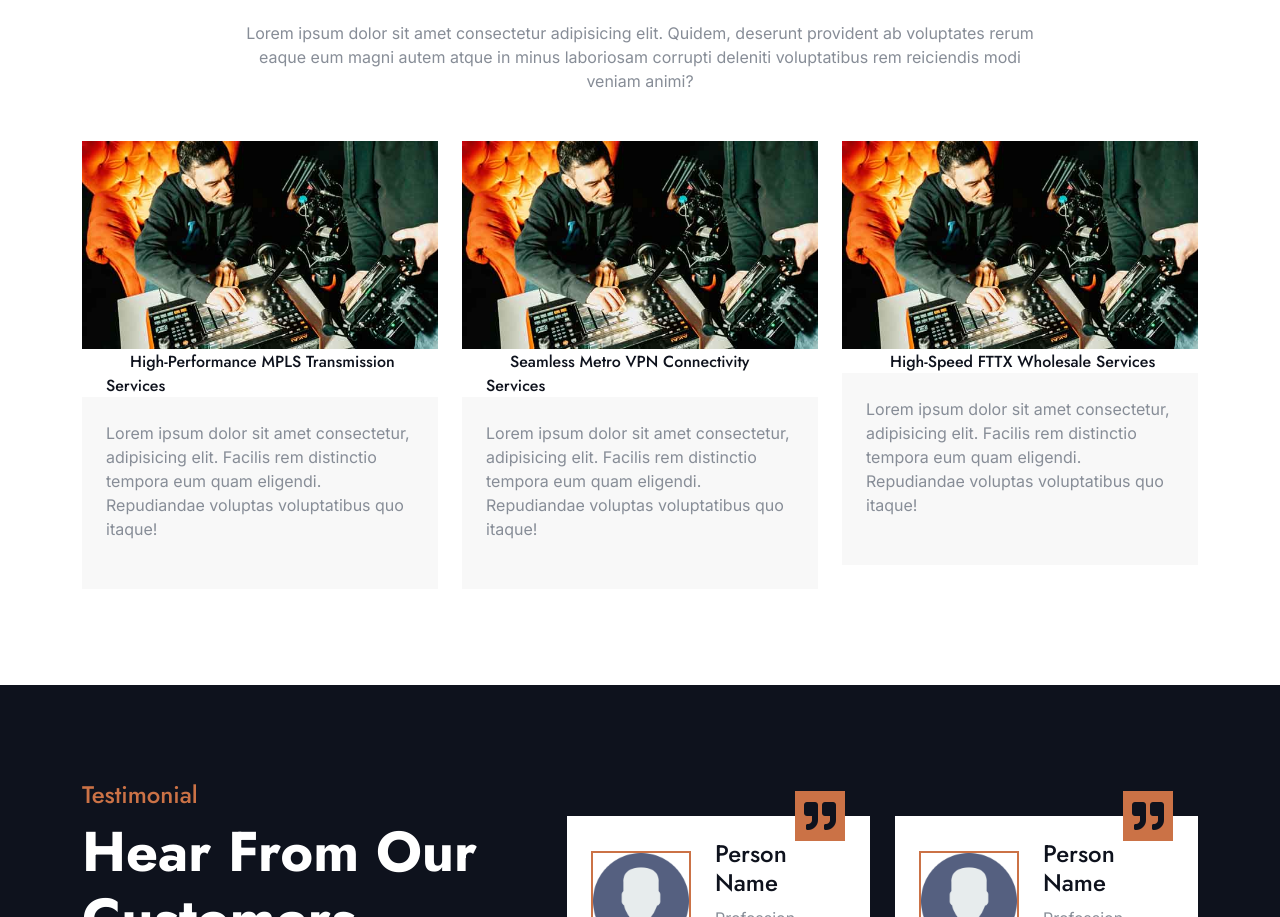
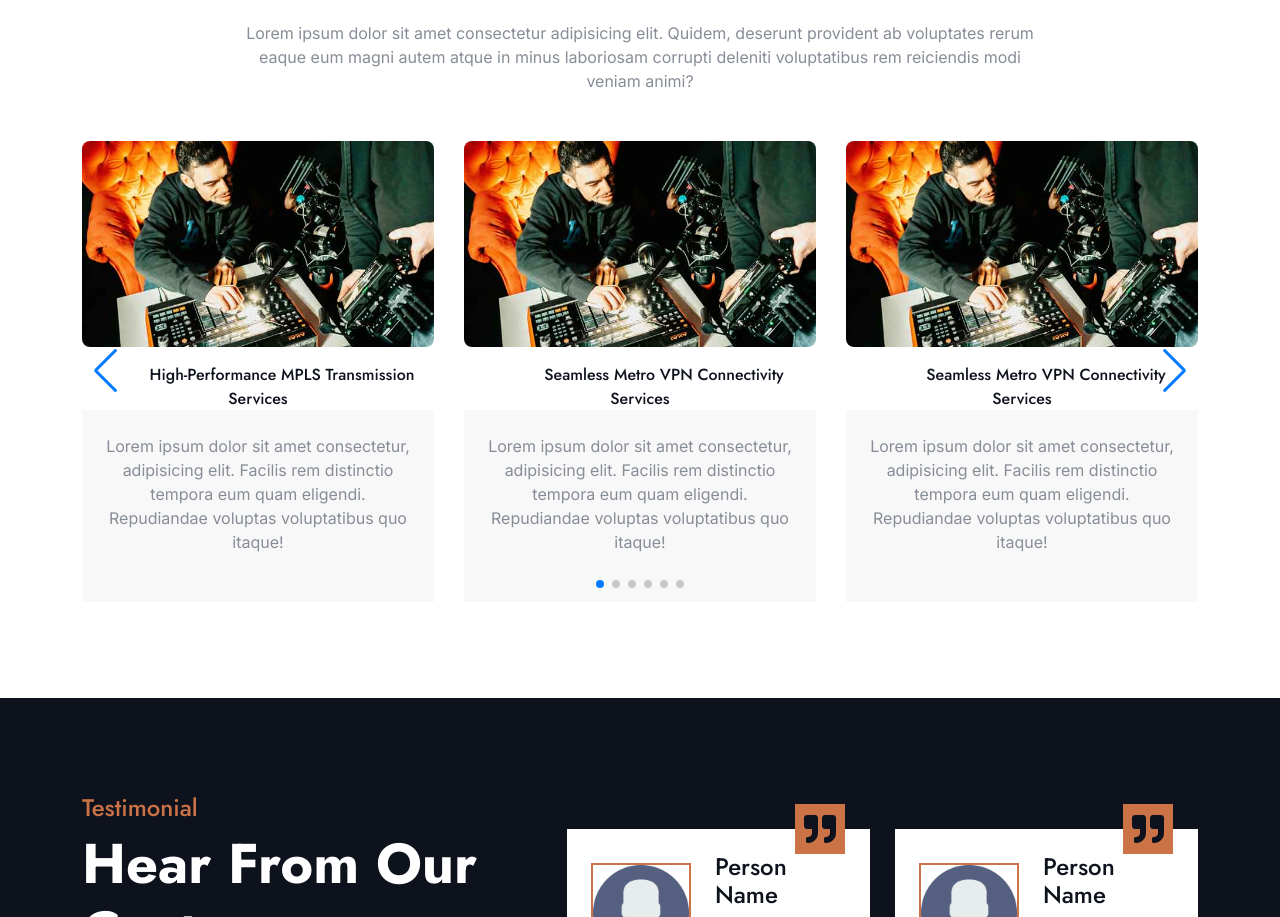
Before and after one commit to Tech-ola/mclords1, a plain HTML site: page index.html in a window 1280 px wide. Shown: the part 2434-3351 px from the top of the page. Drawn offline with nearby package versions, Linux system fonts and the light colour scheme; a web font is replaced by a local one.

Commit message:
fix:index

```diff
--- a/index.html
+++ b/index.html
@@ -24,10 +24,33 @@
 
         <!-- Customized Bootstrap Stylesheet -->
         <link href="css/bootstrap.min.css" rel="stylesheet">
+        <link rel="stylesheet" href="https://unpkg.com/swiper/swiper-bundle.min.css" />
+<script src="https://unpkg.com/swiper/swiper-bundle.min.js"></script>
+
 
         <!-- Template Stylesheet -->
         <link href="css/style.css" rel="stylesheet">
     </head>
+    <style>
+        .blog-img img {
+    border-radius: 8px;
+}
+.blog-heading {
+    font-weight: bold;
+    text-align: center;
+    margin-top: 15px;
+}
+.blog-conten {
+    text-align: center;
+}
+.swiper-slide {
+    display: flex;
+    flex-direction: column;
+    justify-content: center;
+    align-items: center;
+}
+
+    </style>
 
     <body>
 
@@ -53,7 +76,7 @@
                 <div class="w-100 h-100">
                     <div class="topbar px-0 py-2 d-none d-lg-block" style="height: 45px;">
                         <div class="row gx-0 align-items-center">
-                            <div class="col-lg-8 text-center text-lg-center mb-lg-0">
+                            <div class="col-lg-12 text-center text-lg-center mb-lg-0">
                                 <div class="d-flex flex-wrap">
                                     <div class="border-end border-primary pe-3">
                                         <a href="#" class="text-muted small"><i class="fa fa-phone-alt text-primary me-2"></i>0810 814 7879 / 0703 799 0332 / +1 (770) 899 1360</a>
@@ -235,11 +258,13 @@
                 <div class="d-flex flex-column mx-auto text-center mb-5 wow fadeInUp" data-wow-delay="0.2s" style="max-width: 800px;">
                     <h4 class="text-primary">Our Services</h4>
                     <h1 class="display-4 mb-4">Product & Services</h1>
-                    <p class="mb-0">Lorem ipsum dolor sit amet consectetur adipisicing elit. Quidem, deserunt provident ab voluptates rerum eaque eum magni autem atque in minus laboriosam corrupti deleniti voluptatibus rem reiciendis modi veniam animi?
-                    </p>
+                    <p class="mb-0">Lorem ipsum dolor sit amet consectetur adipisicing elit. Quidem, deserunt provident ab voluptates rerum eaque eum magni autem atque in minus laboriosam corrupti deleniti voluptatibus rem reiciendis modi veniam animi?</p>
                 </div>
-                <div class="row g-4">
-                    <div class="col-lg-4 wow fadeInUp" data-wow-delay="0.2s">
+                <!-- Swiper Slider -->
+                <div class="swiper mySwiper">
+                    <div class="swiper-wrapper">
+                        <!-- Service Item -->
+                        <div class="swiper-slide">
                             <div class="blog">
                                 <div class="blog-img">
                                     <img src="img/commercial-1.jpg" class="img-fluid w-100" alt="">
@@ -248,12 +273,12 @@
                                     <a href="#" class="h6 mb-0 p-4">High-Performance MPLS Transmission Services</a>
                                 </div>
                                 <div class="blog-conten bg-light p-4">
-                                <p class="mb-4">Lorem ipsum dolor sit amet consectetur, adipisicing elit. Facilis rem distinctio tempora eum quam eligendi. Repudiandae voluptas voluptatibus quo itaque!
-                                </p>
+                                    <p class="mb-4">Lorem ipsum dolor sit amet consectetur, adipisicing elit. Facilis rem distinctio tempora eum quam eligendi. Repudiandae voluptas voluptatibus quo itaque!</p>
                                 </div>
                             </div>
                         </div>
-                    <div class="col-lg-4 wow fadeInUp" data-wow-delay="0.2s">
+                        <!-- Repeated for each service -->
+                        <div class="swiper-slide">
                             <div class="blog">
                                 <div class="blog-img">
                                     <img src="img/commercial-1.jpg" class="img-fluid w-100" alt="">
@@ -262,31 +287,79 @@
                                     <a href="#" class="h6 mb-0 p-4">Seamless Metro VPN Connectivity Services</a>
                                 </div>
                                 <div class="blog-conten bg-light p-4">
-                                <p class="mb-4">Lorem ipsum dolor sit amet consectetur, adipisicing elit. Facilis rem distinctio tempora eum quam eligendi. Repudiandae voluptas voluptatibus quo itaque!
-                                </p>
+                                    <p class="mb-4">Lorem ipsum dolor sit amet consectetur, adipisicing elit. Facilis rem distinctio tempora eum quam eligendi. Repudiandae voluptas voluptatibus quo itaque!</p>
                                 </div>
                             </div>
                         </div>
-                    <div class="col-lg-4 wow fadeInUp" data-wow-delay="0.2s">
+
+                        <div class="swiper-slide">
                             <div class="blog">
                                 <div class="blog-img">
                                     <img src="img/commercial-1.jpg" class="img-fluid w-100" alt="">
                                 </div>
                                 <div class="blog-heading ms-4">
-                                <a href="#" class="h6 mb-0 p-4">
-                                    High-Speed FTTX Wholesale Services</a>
+                                    <a href="#" class="h6 mb-0 p-4">Seamless Metro VPN Connectivity Services</a>
                                 </div>
                                 <div class="blog-conten bg-light p-4">
-                                <p class="mb-4">Lorem ipsum dolor sit amet consectetur, adipisicing elit. Facilis rem distinctio tempora eum quam eligendi. Repudiandae voluptas voluptatibus quo itaque!
-                                </p>
+                                    <p class="mb-4">Lorem ipsum dolor sit amet consectetur, adipisicing elit. Facilis rem distinctio tempora eum quam eligendi. Repudiandae voluptas voluptatibus quo itaque!</p>
+                                </div>
+                            </div>
+                        </div>
+
+                        <div class="swiper-slide">
+                            <div class="blog">
+                                <div class="blog-img">
+                                    <img src="img/commercial-1.jpg" class="img-fluid w-100" alt="">
+                                </div>
+                                <div class="blog-heading ms-4">
+                                    <a href="#" class="h6 mb-0 p-4">Seamless Metro VPN Connectivity Services</a>
+                                </div>
+                                <div class="blog-conten bg-light p-4">
+                                    <p class="mb-4">Lorem ipsum dolor sit amet consectetur, adipisicing elit. Facilis rem distinctio tempora eum quam eligendi. Repudiandae voluptas voluptatibus quo itaque!</p>
                                 </div>
                             </div>
                         </div>
 
 
+                        <div class="swiper-slide">
+                            <div class="blog">
+                                <div class="blog-img">
+                                    <img src="img/commercial-1.jpg" class="img-fluid w-100" alt="">
+                                </div>
+                                <div class="blog-heading ms-4">
+                                    <a href="#" class="h6 mb-0 p-4">Seamless Metro VPN Connectivity Services</a>
+                                </div>
+                                <div class="blog-conten bg-light p-4">
+                                    <p class="mb-4">Lorem ipsum dolor sit amet consectetur, adipisicing elit. Facilis rem distinctio tempora eum quam eligendi. Repudiandae voluptas voluptatibus quo itaque!</p>
                                 </div>
                             </div>
                         </div>
+
+
+                        <div class="swiper-slide">
+                            <div class="blog">
+                                <div class="blog-img">
+                                    <img src="img/commercial-1.jpg" class="img-fluid w-100" alt="">
+                                </div>
+                                <div class="blog-heading ms-4">
+                                    <a href="#" class="h6 mb-0 p-4">Seamless Metro VPN Connectivity Services</a>
+                                </div>
+                                <div class="blog-conten bg-light p-4">
+                                    <p class="mb-4">Lorem ipsum dolor sit amet consectetur, adipisicing elit. Facilis rem distinctio tempora eum quam eligendi. Repudiandae voluptas voluptatibus quo itaque!</p>
+                                </div>
+                            </div>
+                        </div>
+                        <!-- Add more services here -->
+                    </div>
+                    <!-- Pagination -->
+                    <div class="swiper-pagination"></div>
+                    <!-- Navigation Buttons -->
+                    <div class="swiper-button-next"></div>
+                    <div class="swiper-button-prev"></div>
+                </div>
+            </div>
+        </div>
+
         <!-- Blog End -->
 
         <!-- Testimonial Start -->
@@ -559,7 +632,30 @@
         <!-- Back to Top -->
         <a href="#" class="btn btn-primary btn-lg-square back-to-top"><i class="fa fa-arrow-up"></i></a>
 
+        <script>
+            document.addEventListener('DOMContentLoaded', () => {
+    const swiper = new Swiper('.mySwiper', {
+        loop: true,
+        slidesPerView: 3, // Adjust based on the number of visible slides
+        spaceBetween: 30, // Space between slides
+        pagination: {
+            el: '.swiper-pagination',
+            clickable: true,
+        },
+        navigation: {
+            nextEl: '.swiper-button-next',
+            prevEl: '.swiper-button-prev',
+        },
+        breakpoints: {
+            // Responsive breakpoints for different device sizes
+            320: { slidesPerView: 1, spaceBetween: 10 },
+            768: { slidesPerView: 2, spaceBetween: 20 },
+            1024: { slidesPerView: 3, spaceBetween: 30 },
+        },
+    });
+});
 
+        </script>
         <!-- JavaScript Libraries -->
         <script src="https://ajax.googleapis.com/ajax/libs/jquery/3.6.4/jquery.min.js"></script>
         <script src="https://cdn.jsdelivr.net/npm/bootstrap@5.0.0/dist/js/bootstrap.bundle.min.js"></script>
```
Lines whose indentation alone changed are shown as unchanged.
